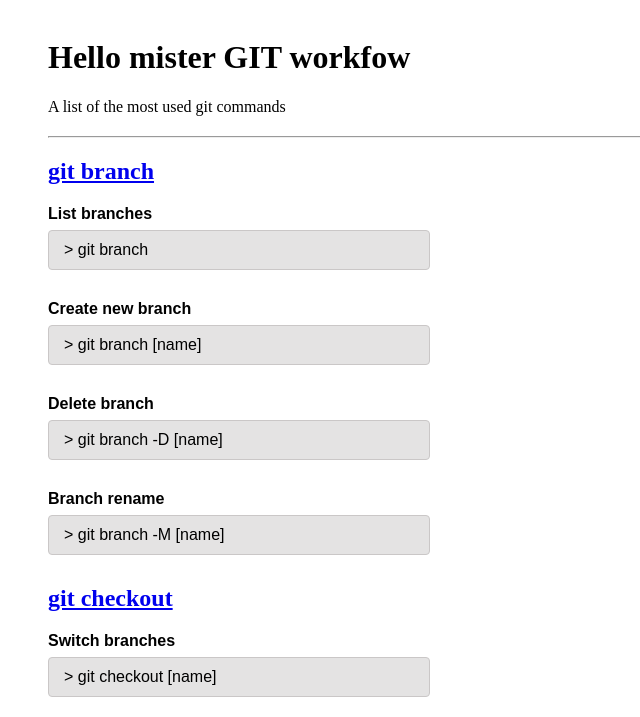
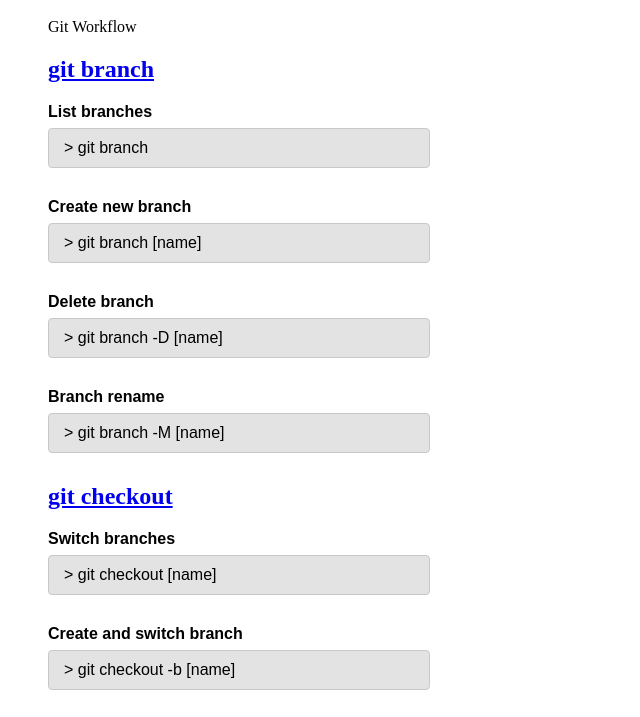
Before and after one commit to NadavNassi/git-workflow, a plain HTML site: page index.html in a window 1280 px wide. Shown: the top 717 px of the page, without its empty margins (0-640 px from the left). Drawn offline with Linux system fonts and the light colour scheme.

Commit message:
first commit

```diff
--- a/index.html
+++ b/index.html
@@ -1,16 +1,14 @@
 <html>
+
 <head>
   <title>git workflow</title>
   <link rel="stylesheet" href="style.css">
   <script src="script.js"></script>
 </head>
+
 <body>
   <div class="app">
-      <header>
-        <h1>Hello mister GIT workfow</h1>
-        <p>A list of the most used git commands</p>
-        <hr />
-      </header>
+    <div>Git Workflow</div>
 
     <h2>
       <a target="_blank" href="https://git-scm.com/docs/git-branch">
@@ -110,9 +108,7 @@
     </div>
 
     <h2>
-        <a target="_blank" href="https://git-scm.com/docs/git-rebase"
-          >git rebase</a
-        >
+      <a target="_blank" href="https://git-scm.com/docs/git-rebase">git rebase</a>
     </h2>
     <div class="example">
       <label>Reapply commits on top of another base tip</label>
@@ -123,9 +119,7 @@
     </div>
 
     <h2>
-        <a target="_blank" href="https://git-scm.com/docs/git-fetch"
-          >git fetch</a
-        >
+      <a target="_blank" href="https://git-scm.com/docs/git-fetch">git fetch</a>
     </h2>
     <div class="example">
       <label>Download all branches from origin</label>
@@ -136,9 +130,7 @@
     </div>
 
     <h2>
-        <a target="_blank" href="https://git-scm.com/docs/git-stash"
-          >git stash</a
-        >
+      <a target="_blank" href="https://git-scm.com/docs/git-stash">git stash</a>
     </h2>
     <div class="example">
       <label>Stash the changes in a dirty working directory away</label>
@@ -159,4 +151,5 @@
     <div class="notify" id="notify">Copied!</div>
   </div>
 </body>
+
 </html>
```
Lines whose indentation alone changed are shown as unchanged.
